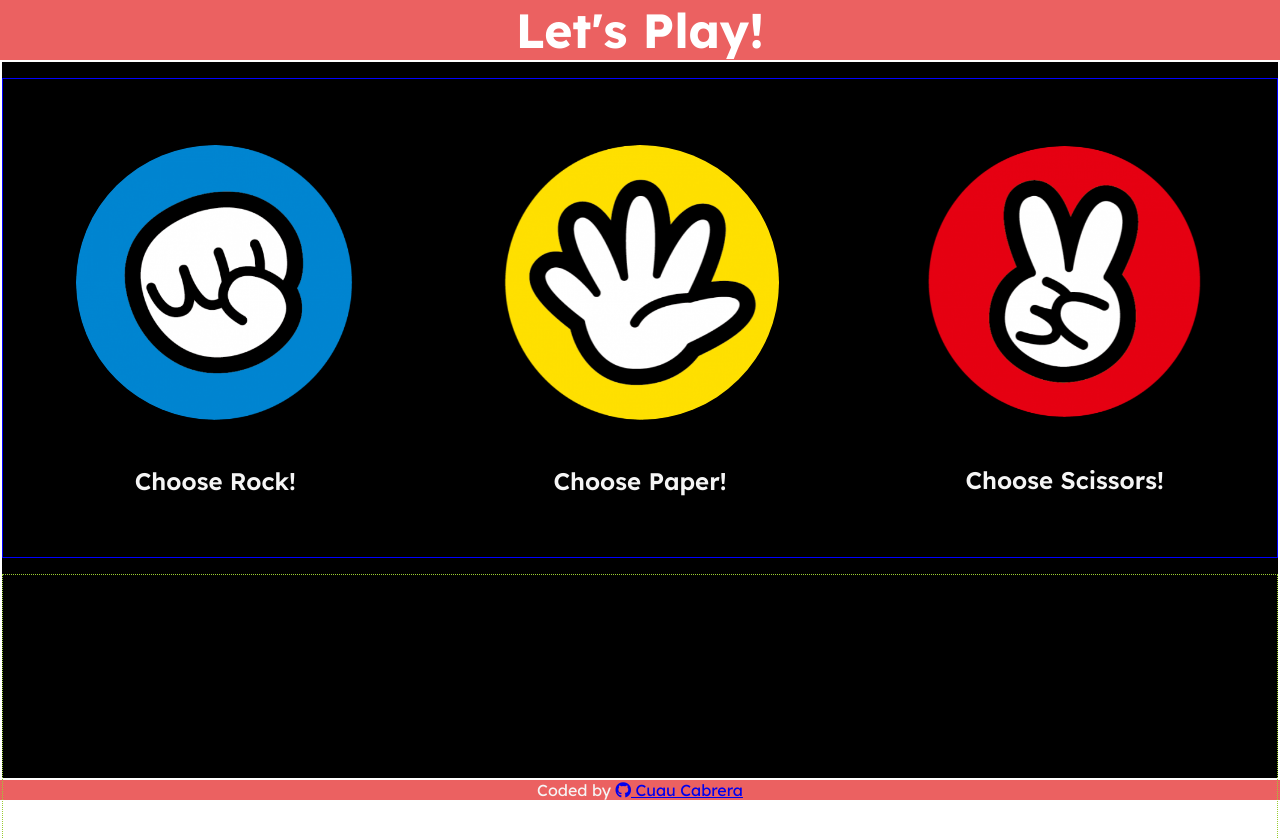
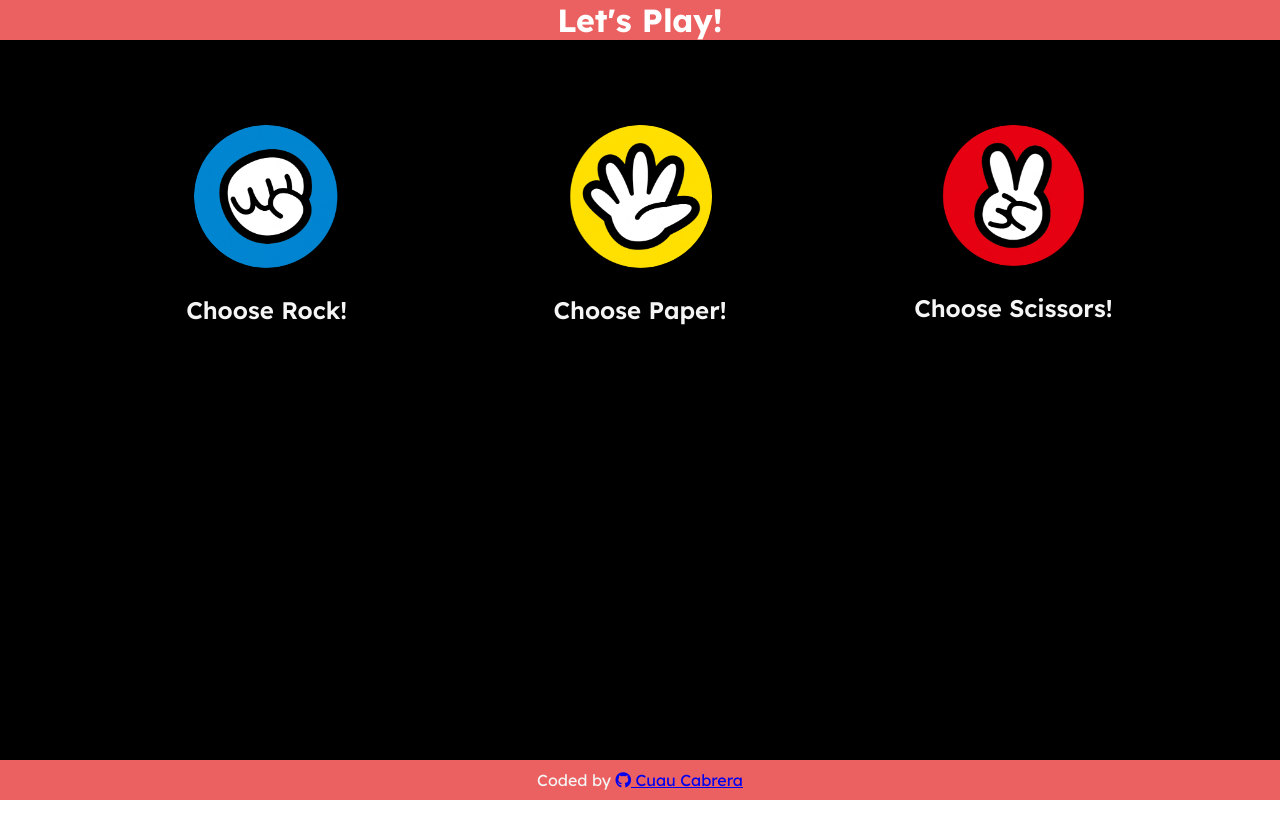
Before and after one commit to cuauh-cabrera/rock-paper-scissors, a plain HTML site: page index.html in a window 1280 px wide. Shown: the top 838 px of the page. After the commit the page ends 800 px from the top, so only its background shows below. Drawn offline with Linux system fonts and the light colour scheme.

Commit message:
Fix scoreboard layout

```diff
--- a/styles.css
+++ b/styles.css
@@ -26,21 +26,27 @@ ol a {
     color: black;
 }
 
+main {
+    width: 100%;
+    height: 90vh;
+}
+
 /*HEADER*/
 header {
     background-color: rgb(235, 97, 97);
     width: 100%;
-    height: auto;
+    height: 5vh;
     display: flex;
     flex-direction: row;
     justify-content: center;
     align-items: center;
+    top: 0;
 }
 
 header > h1 {
     width: 90%;
     text-align: center;
-    font-size: 2.5rem;
+    font-size: 2rem;
     font-weight: 700;
     color: white;
 }
@@ -48,18 +54,19 @@ header > h1 {
 /*CONTAINER*/
 .container {
     background-color: black;
+    margin-top: 0;
     width: 100%;
     height: 90vh;
     display: flex;
     flex-wrap: wrap;
     justify-content: center;
-    align-items: flex-start;
+    align-items:unset;
 }
 
 /*ICONS*/
 .img-container {
     width: 95%;
-    height: auto;
+    height: fit-content;
     margin-top: 1rem;
     display: flex;
     flex-direction: column;
@@ -68,8 +75,7 @@ header > h1 {
 }
 
 .img-container >  figure {
-    width: 100%;
-    height: auto;
+    width: 60%;
     display: flex;
     flex-direction: column;
     justify-content: space-around;
@@ -79,7 +85,7 @@ header > h1 {
 .icon {
     border: solid transparent 5px;
     border-radius: 50%;
-    width: 35%;
+    width: 50%;
     height: auto;
 }
 
@@ -93,26 +99,26 @@ header > h1 {
 }
 
 .scoreboard {
-    border: dotted yellowgreen 1px;
-    margin-top: 1rem;
+    margin-top: -1rem;
     width: 100%;
-    height: auto;
-    padding: 1rem;
+    height: min-content;
+    padding:0;
     display: flex;
     flex-direction: column;
     align-items: center;
-    justify-content: flex-start;
-    gap: 0.7rem;
+    justify-content: space-evenly;
+    gap: 1rem;
+    margin-bottom:0;
 }
 
 .scoreboard>p {
-    border: solid white 3px;
+    border: solid white 2px;
     border-radius: 1rem;
-    width: 80%;
+    width: 90%;
     padding: 0.5rem;
     color: white;
     text-align: center;
-    font-size: 0.9rem;
+    font-size: 1rem;
     font-weight: 600;
 }
 
@@ -120,7 +126,8 @@ header > h1 {
 footer {
     background-color: rgb(235, 97, 97);
     width: 100%;
-    height: auto;
+    height: 5vh;
+    margin-top:0;
     display: flex;
     flex-direction: column;
     justify-content: center;
@@ -141,32 +148,38 @@ footer>p>a:visited {
 
 /*1024px*/
 @media(min-width: 1024px) {
+    header {
+        height: 5vh;
+    }
+
     header>h1 {
-        font-size: 3rem;
+        font-size: 2rem;
     }
 
     .container {
-        border: solid white 2px;
+        height:90vh;
         justify-content: center;
         flex-wrap: wrap;
     }
 
     .img-container {
-        border: solid blue 1px;
+        margin-top: 2rem;
         flex-direction: row;
-        width: 100%;
-        height: 60vh;
+        align-items: flex-start;
+        width: 90%;
+        height: fit-content;
+        padding: 1rem;
     }
 
     .img-container>figure {
         width: 40%;
-        height: 55vh;
+        height: auto;
         padding: 2rem;
         gap: 0.9rem;
     }
 
     .icon {
-        width: 80%;
+        width: 50%;
     }
 
     .icon:hover {
@@ -180,20 +193,19 @@ footer>p>a:visited {
     }
 
     .scoreboard {
-        border: dotted yellowgreen 1px;
-        margin-top: 1rem;
+        margin-top: -8rem;
+        margin-bottom: 1rem;
         width: 100%;
-        height: 50vh;
+        height: auto;
         padding: 1rem;
         display: flex;
         flex-direction: column;
         align-items: center;
-        justify-content: space-between;
+        justify-content: space-evenly;
         gap: 0;
     }
 
     .scoreboard>p {
-        border: solid white 3px;
         border-radius: 1rem;
         width: 80%;
         padding: 1rem;
@@ -202,4 +214,9 @@ footer>p>a:visited {
         font-size: 2rem;
         font-weight: 600;
     }
+
+    footer {
+        margin-top: 0rem;
+        height: 5vh;
+    }
 }
```
